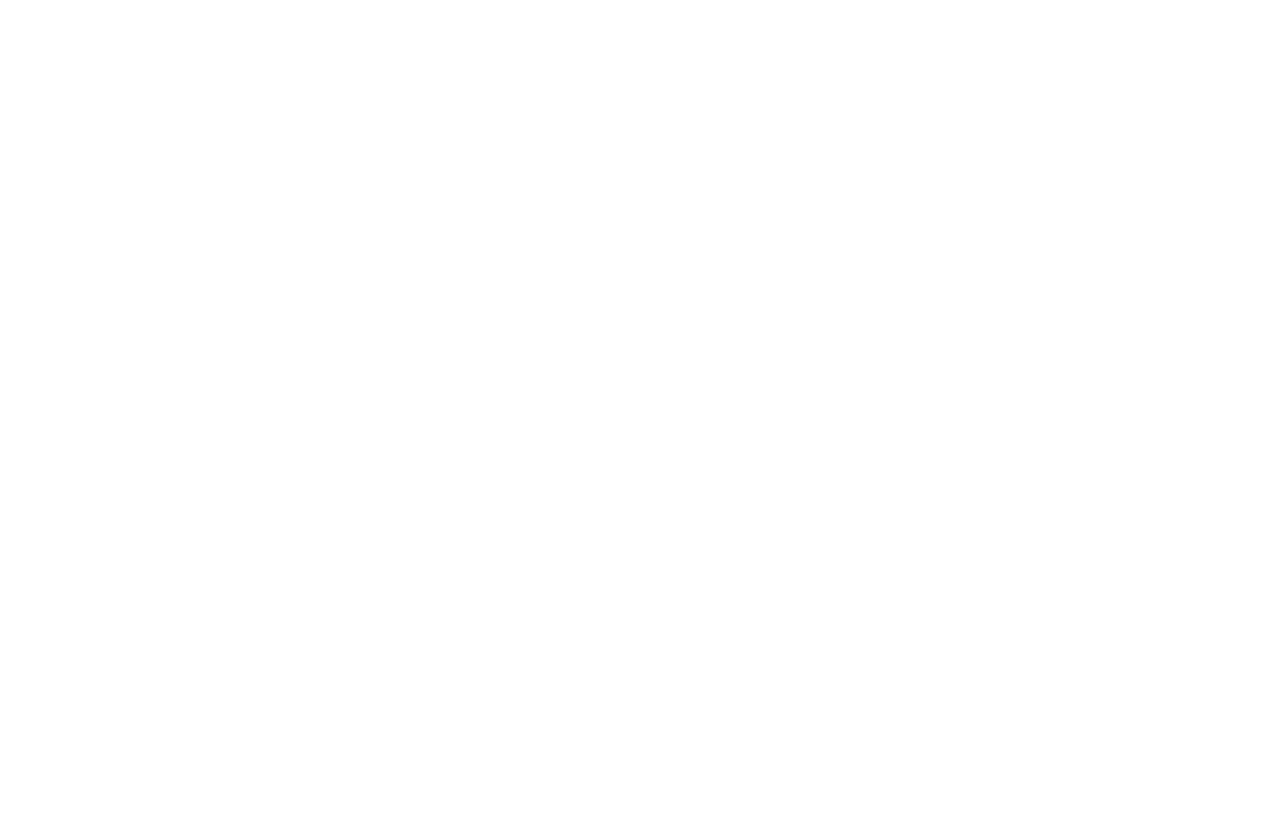
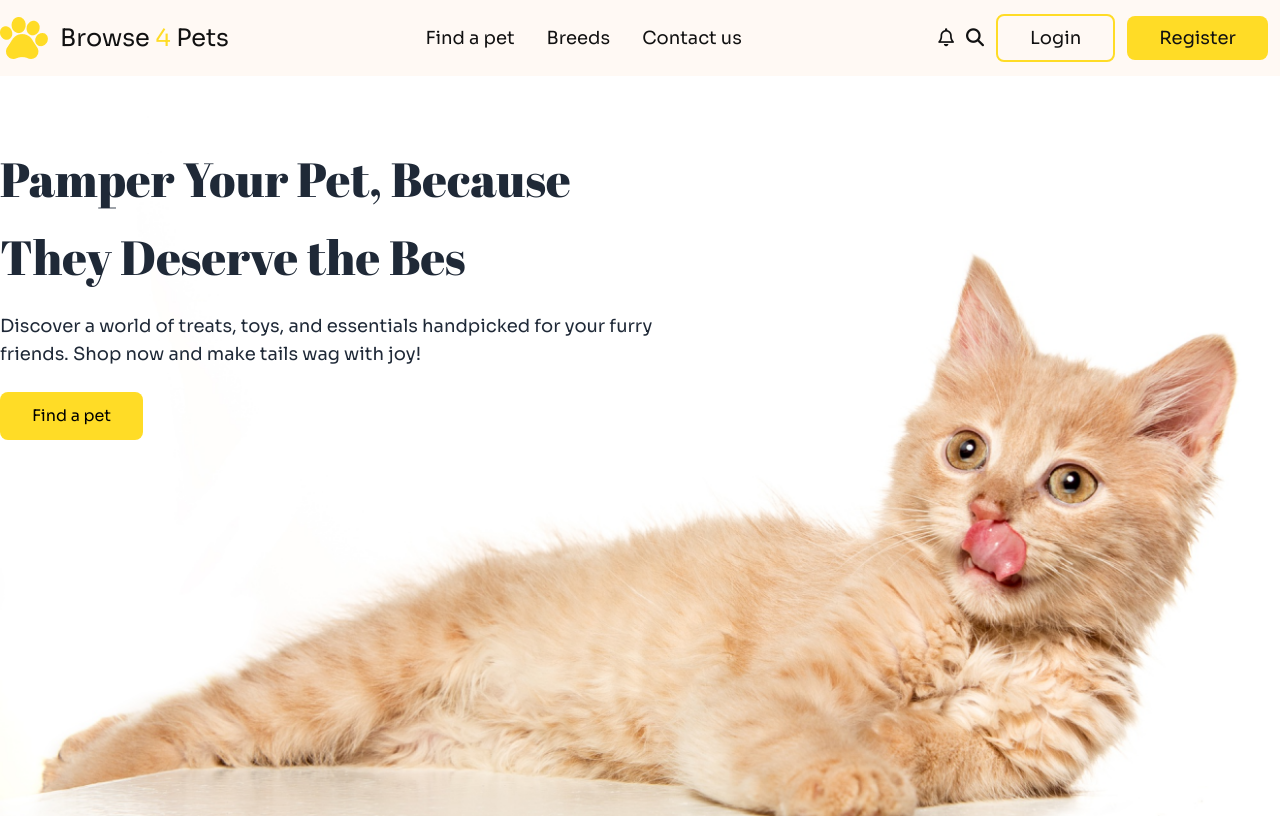
Before and after one commit to osmangonirabbi13/assignment-3, a plain HTML site: page index.html in a window 1280 px wide. Drawn offline with nearby package versions, Linux system fonts and the light colour scheme.

Commit message:
nav bar and header-section add

```diff
--- a/index.html
+++ b/index.html
@@ -28,7 +28,42 @@
 </head>
 <body class="sora-font">
     <header>
-
+        <nav class="w-full bg-[#FFF9F4] sora-font">
+            <div class="flex justify-between items-center max-w-7xl mx-auto py-3">
+                <div class="flex items-center gap-3 ">
+                    <img src="./assets/logo-header.png" alt="">
+                    <h3 class="text-2xl text-[#111111] hidden lg:inline-block">Browse <span class="text-[#FFDC26]">4</span> Pets
+                    </h3>
+                </div>
+                <div class="">
+                    <ul class="hidden lg:flex py-3 gap-8 text-lg text-[#111111]">
+                        <li ><a href="#">Find a pet</a></li>
+                        <li ><a href="#">Breeds</a></li>
+                        <li ><a href="#">Contact us</a></li>
+                    </ul>
+                </div>
+                <div class="hidden lg:flex items-center text-lg text-[#111111]">
+                    <i class="fa-regular fa-bell pr-3 "></i>
+                    <i class="fa-solid fa-magnifying-glass pr-3 "></i>
+                    <button class=" px-8 py-2 rounded-lg mr-3 border-solid border-2 border-[#FFDC26]">Login</button>
+                    <button class="px-8 py-2 rounded-lg mr-3 bg-[#FFDC26]">Register</button>
+                    <i class="fa-solid fa-bars py-3 lg:hidden"></i>
+                </div>
+                <i class="fa-solid fa-bars py-3 lg:hidden"></i>
+            </div>
+            <div class="border-b border-[#111111] lg:hidden"></div>
+        </nav>
+            <!-- header-section -->
+            <div class="max-w-7xl mx-auto">
+                <div class=" mt-16">
+                    <h2 class="abril-fatface-regular text-5xl leading-relaxed lg:w-[672px]">Pamper Your Pet, Because <br> They      Deserve the Bes</h2>
+                    <p class="pt-4 lg:w-[672px]  text-lg">Discover a world of treats, toys, and essentials handpicked for your furry friends. Shop now and make tails wag with joy!</p>
+                <button class="px-8 py-3 rounded-lg mr-3 mt-6 bg-[#FFDC26] text-black">Find a pet</button>
+                </div>
+                <div class="absolute mt-[-100px] -z-10 lg:mt-[-350px]" >
+                    <img src="./assets/cat-big.png" alt="">
+                </div>
+            </div>
     </header>
     <main>
 
```
